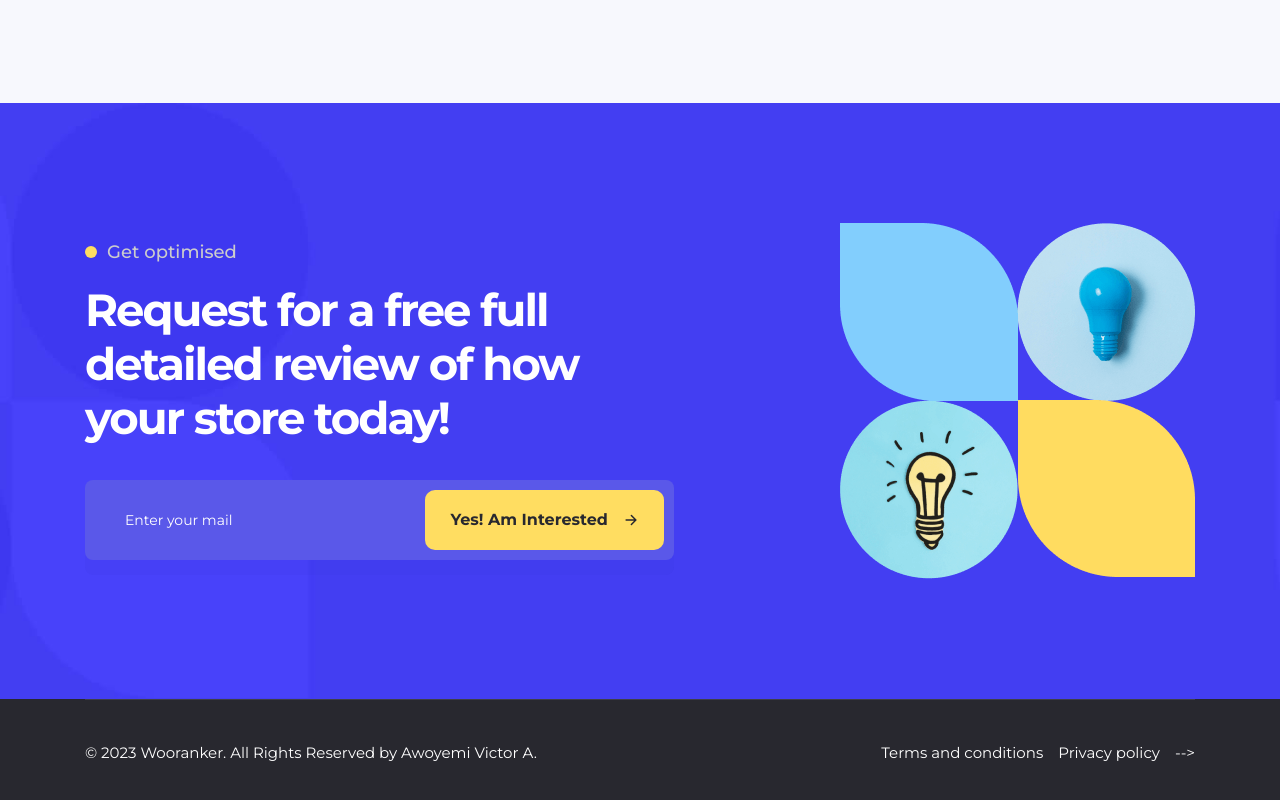
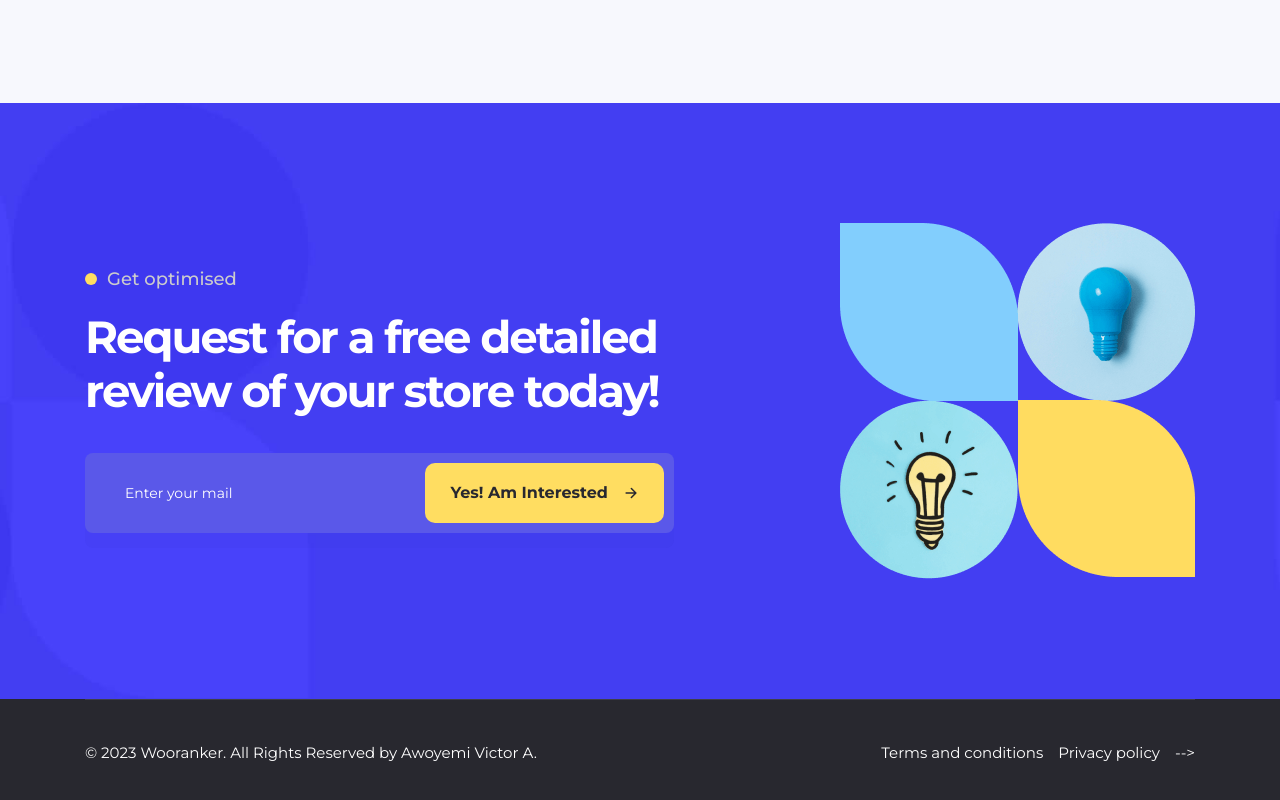
Before and after one commit to Awoyemivictor/wooranker, a plain HTML site: page index.html in a window 1280 px wide. Shown: the part 4078-4878 px from the top of the page. Drawn offline with nearby package versions, Linux system fonts and the light colour scheme.

Commit message:
fixing content bug

```diff
--- a/index.html
+++ b/index.html
@@ -529,7 +529,7 @@
 
                         <p class="section-subtitle has-before">Get optimised</p>
 
-                        <h2 class="h2 section-title">Request for a free full detailed review of how your store today!</h2>
+                        <h2 class="h2 section-title">Request for a free detailed review of your store today!</h2>
 
                         <form action="" class="newsletter-form">
                             <input type="email" name="email_address" placeholder="Enter your mail" required
```
